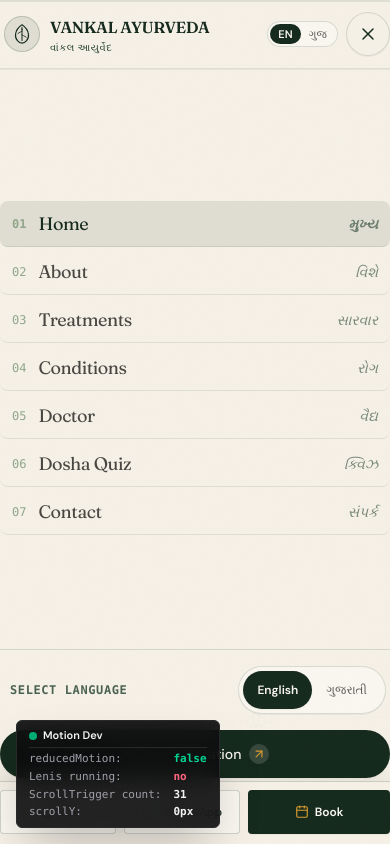
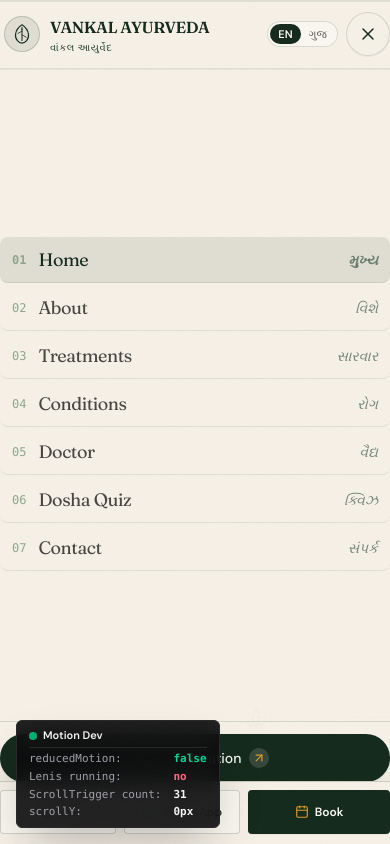
Before and after one commit to devjashani/Dr.Lavesh-ayurveda-clinic, a Next.js app: page / in a window 390 px wide. Both pictures are taken after a click on the button 368 px from the left and 34 px from the top of the page. Shown: the top 844 px of the page. Built offline with nearby package versions, Linux system fonts and the light colour scheme.

Commit message:
refactor: remove redundant select language row below contacts in mobile menu; keep top bar language toggle

```diff
--- a/src/components/layout/Navbar.tsx
+++ b/src/components/layout/Navbar.tsx
@@ -350,42 +350,8 @@ export function Navbar() {
               })}
             </motion.nav>
 
-            {/* Bottom Actions: Preserved Language Selection & Book Button */}
-            <div className="relative z-10 space-y-4 pt-4 pb-1 border-t border-forest/15 mt-auto">
-              <div className="flex items-center justify-between gap-3 px-1 sm:px-2">
-                <span className="text-xs font-mono uppercase tracking-wider text-forest/80 font-semibold pl-1.5 sm:pl-2">
-                  {language === 'GU' ? 'ભાષા પસંદ કરો' : 'Select Language'}
-                </span>
-                <div className="flex items-center bg-cream/90 rounded-full p-1 border border-forest/15 text-xs font-medium shrink-0 shadow-2xs">
-                  <button
-                    type="button"
-                    onClick={() => setLanguage('EN')}
-                    aria-label="Switch to English"
-                    className={cn(
-                      'px-3.5 py-1.5 rounded-full min-h-[38px] transition-colors cursor-pointer active:scale-[0.97]',
-                      language === 'EN'
-                        ? 'bg-deep-forest text-cream font-semibold shadow-xs'
-                        : 'text-ink/70 hover:text-deep-forest'
-                    )}
-                  >
-                    English
-                  </button>
-                  <button
-                    type="button"
-                    onClick={() => setLanguage('GU')}
-                    aria-label="Switch to Gujarati"
-                    className={cn(
-                      'px-3.5 py-1.5 rounded-full min-h-[38px] transition-colors cursor-pointer active:scale-[0.97]',
-                      language === 'GU'
-                        ? 'bg-deep-forest text-cream font-semibold shadow-xs'
-                        : 'text-ink/70 hover:text-deep-forest'
-                    )}
-                  >
-                    ગુજરાતી
-                  </button>
-                </div>
-              </div>
-
+            {/* Bottom Actions: Book Consultation Button & Brand Tag */}
+            <div className="relative z-10 space-y-3 pt-3 pb-1 border-t border-forest/15 mt-auto">
               <div className="px-0 sm:px-1">
                 <Link
                   href="/book"
```
